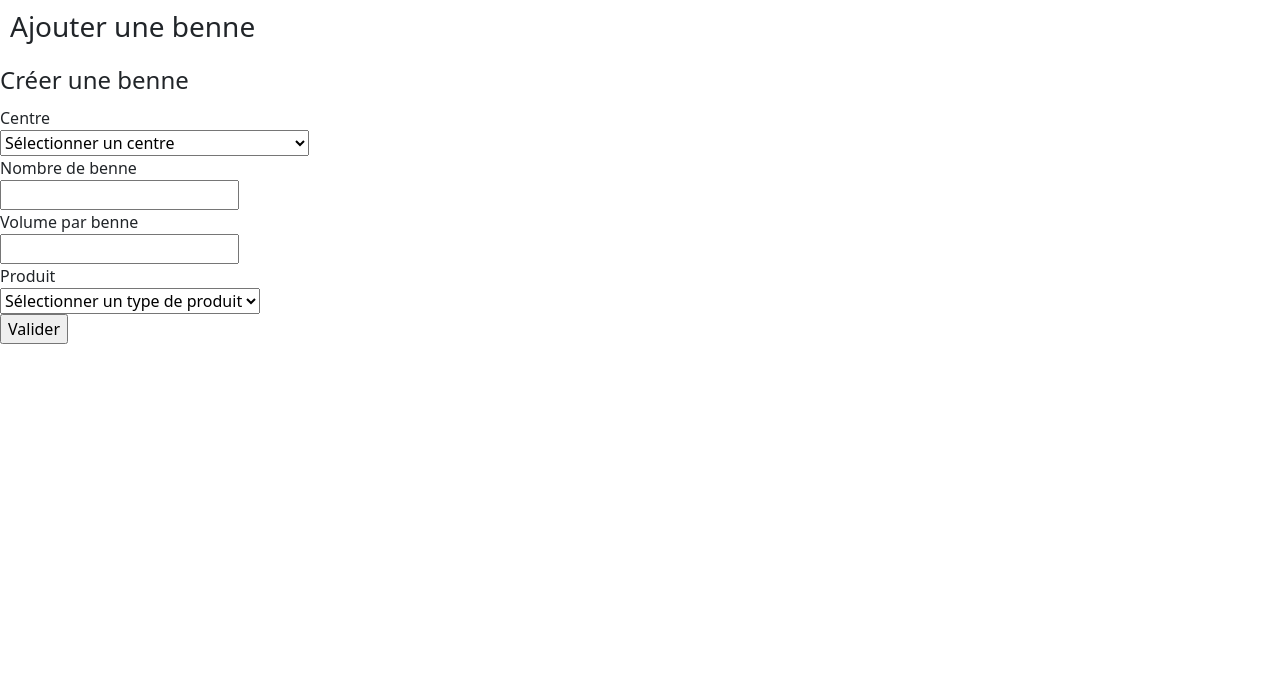
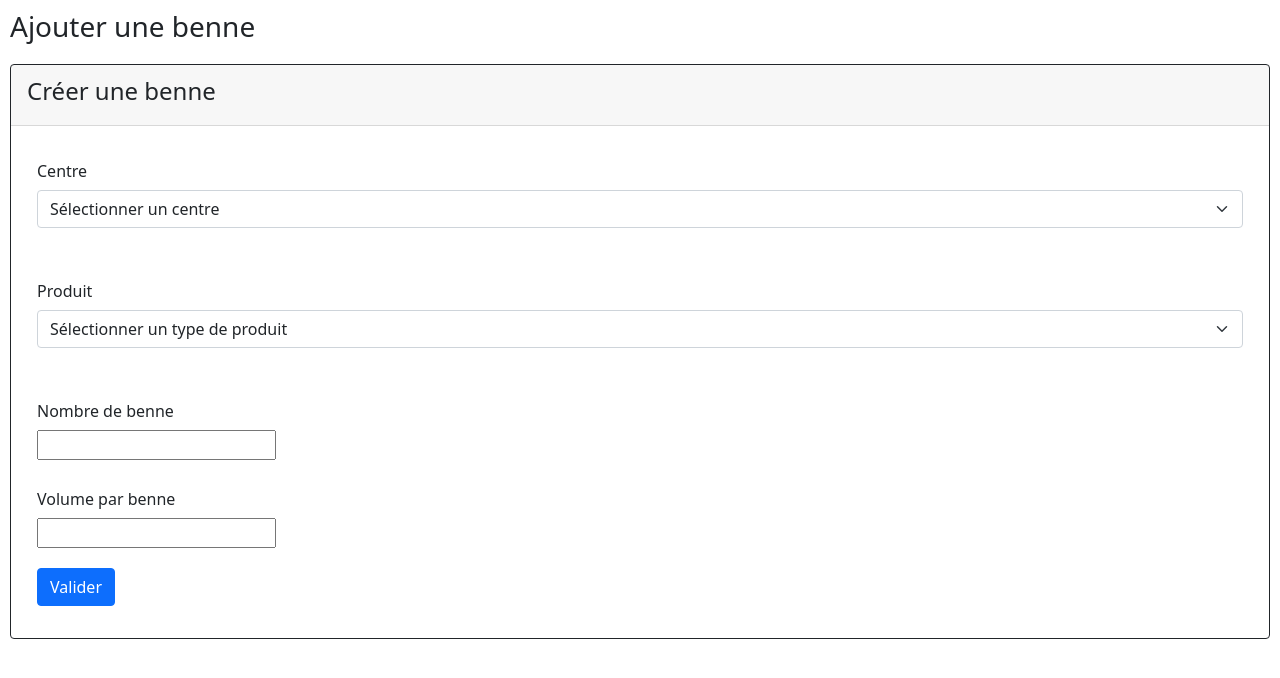
Before and after one commit to Suzdeloffre/SAE3-7, a Flask app: page /benne/add in a window 1280 px wide. Shown: the part 42-720 px from the top of the page. Run offline with Flask 3, Linux system fonts and the light colour scheme; data comes from the database, SQL or seed files in the repository; data that the repository does not hold is empty; some libraries are stand-ins or nearby versions.

Commit message:
modification form add benn

```diff
--- a/sae.04/templates/benne/benne_add.html
+++ b/sae.04/templates/benne/benne_add.html
@@ -7,32 +7,55 @@
 {% block body %}
     <h3>Ajouter une benne</h3>
     <form method="post" action="/benne/add">
+
+            <div class="card border-dark mb-3"  style="max-width: 100%;margin: 10px">
+                <div class="card-header">
+                    <legend> Créer une benne</legend>
+                </div>
+                <div class="card-body">
+
                     <fieldset>
-            <legend> Créer une benne</legend>
 
-            <label for="centre">Centre</label><br>
-            <select name="centre" required>
-                <option value="">Sélectionner un centre</option>
+                    <div class="row g-3" style="padding:10px">
+                        <div class="col">
+                            <label class="col-sm-2 col-form-label" for="centre" >Centre</label><br>
+                            <select class="form-select" name="centre" required>
+                                <option  selected>Sélectionner un centre</option>
                                 {% for centre in centres %}
                                     <option value="{{ centre.id }}"> {{ centre.nom }} / {{ centre.adresse }}</option>
                                 {% endfor %}
                             </select><br>
-
-            <label for="nbBenne">Nombre de benne</label><br>
-            <input id="nbBenne" type="number" name="nbBenne" value="" required><br>
-            <label for="volume">Volume par benne</label><br>
-            <input id="volume" type="number" name="volume" value="" required><br>
-
-
-            <label for="produit">Produit</label><br>
-            <select name="produit" required>
-                <option value="">Sélectionner un type de produit</option>
+                        </div>
+                    </div>
+                    <div class="row g-3" style="padding:10px">
+                        <div class="col">
+                            <label class="col-sm-2 col-form-label" for="produit">Produit</label><br>
+                            <select class="form-select" name="produit" required>
+                                <option selected>Sélectionner un type de produit</option>
                                 {% for produit in produits %}
                                     <option value="{{ produit.id }}"> {{ produit.nom }}</option>
                                 {% endfor %}
                             </select><br>
+                        </div>
+                     </div>
+                     <div class="row g-3" style="padding:10px">
+                        <div class="col">
+                            <label class="col-sm-2 col-form-label" for="nbBenne">Nombre de benne</label><br>
+                            <input id="nbBenne" type="number" name="nbBenne" value="" required><br>
+                        </div>
+                     </div>
+                     <div class="row g-3" style="padding:10px">
+                        <div class="col">
+                            <label class="col-sm-2 col-form-label" for="volume">Volume par benne</label><br>
+                            <input id="volume" type="number" name="volume" value="" required><br>
+                        </div>
+                     </div>
 
-            <input type="submit" value="Valider" name="Valider">
+
+                        <input  class="btn btn-primary mb-3" style="margin:10px" type="submit" value="Valider" name="Valider">
                     </fieldset>
+                </div>
+            </div>
+
     </form>
 {% endblock %}
```
Lines whose indentation alone changed are shown as unchanged.
